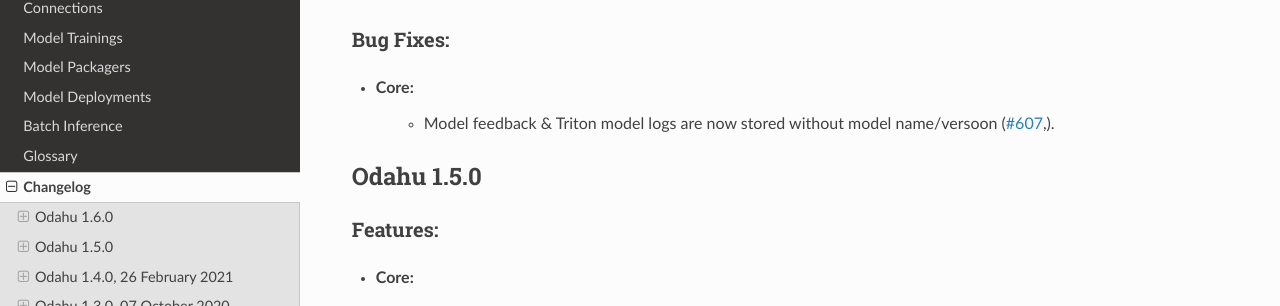
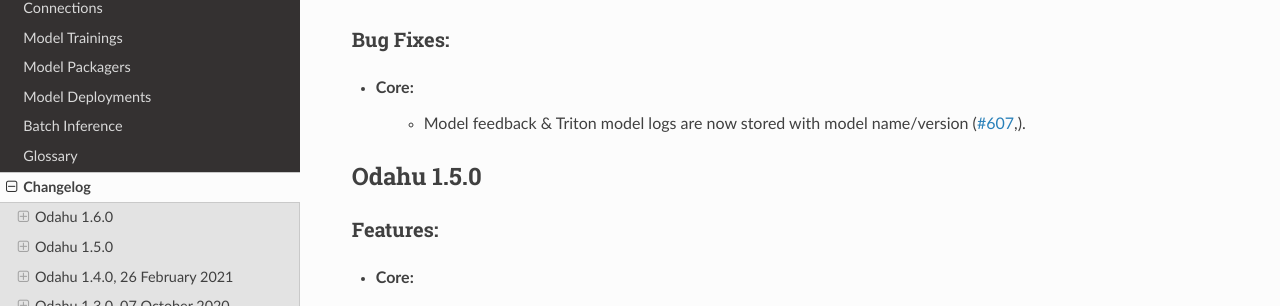
Before and after one commit to odahu/odahu-docs, a Sphinx documentation site: the page built from source/ref_changelog.rst, in a window 1280 px wide and 900 px high. Shown: the part 324-630 px from the top of the window. Built offline with Sphinx 7.4.7 and the Read the Docs theme 2.0.0, drawn with Linux system fonts in a browser that asks for light colours; formulas are drawn with MathJax 3.

Commit message:
Update source/ref_changelog.rst
Co-authored-by: Bohdan Pylypenko <49116723+BPylypenko@users.noreply.github.com>

```diff
--- a/source/ref_changelog.rst
+++ b/source/ref_changelog.rst
@@ -13,7 +13,7 @@
 """"""""""""
 
 - Core:
-    * Model feedback & Triton model logs are now stored without model name/versoon (`#607 <https://github.com/odahu/odahu-flow/issues/607>`_,).
+    * Model feedback & Triton model logs are now stored with model name/version (`#607 <https://github.com/odahu/odahu-flow/issues/607>`_,).
 
 Odahu 1.5.0
 --------------------------
```
